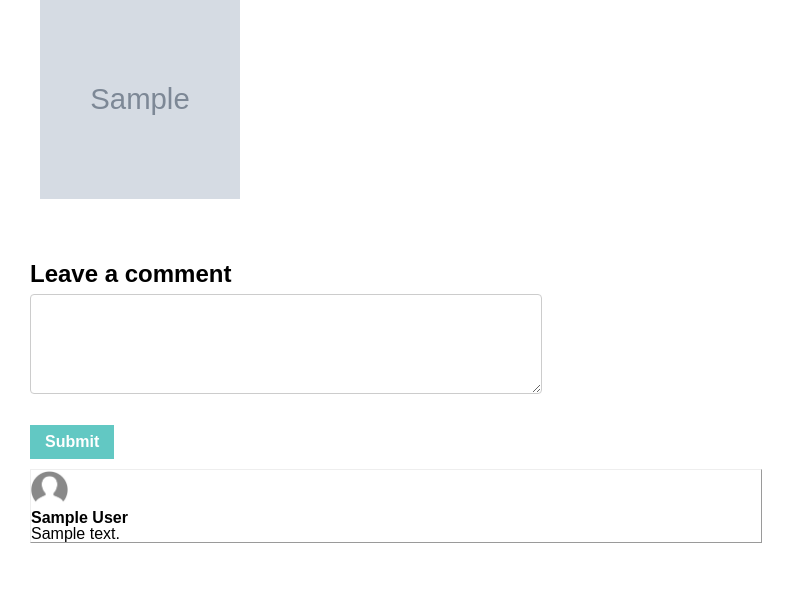
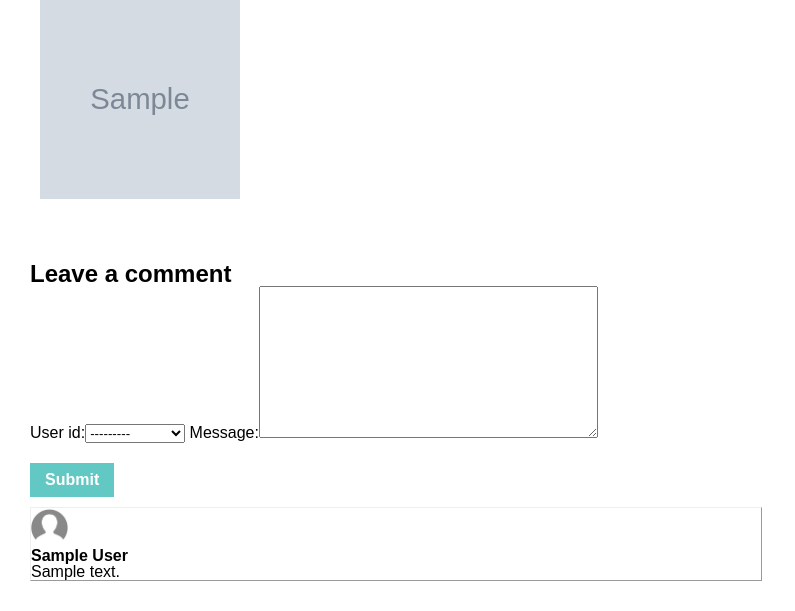
Before and after one commit to nishant184/django, a Django app: page /user_profile/1 in a window 1280 px wide. Shown: the part 315-926 px from the top of the page, without its empty margins (0-795 px from the left). Before the commit the page ends 858 px from the top, so only its background shows below. Run offline with Django 3.2, Linux system fonts and the light colour scheme; tables that the repository leaves empty hold one stand-in row (values such as "Sample post"); grey boxes marked "Sample" are stand-in pictures.

Commit message:
ADD - Working comment form

```diff
--- a/photohireapp/forms.py
+++ b/photohireapp/forms.py
@@ -43,3 +43,8 @@
                 code='password_mismatch',
             )
             return password2
+
+class CommentForm(forms.ModelForm):
+    class Meta:
+        model = Comment
+        fields = ('user_id', 'message')
--- a/photohireapp/models.py
+++ b/photohireapp/models.py
@@ -77,6 +77,5 @@
     youtube_channel = models.CharField(max_length=200, blank=True)
 
 class Comment(models.Model):
-    #id
     message = models.TextField('Message')
     user_id=models.ForeignKey(Profile,on_delete=models.CASCADE)
--- a/photohireapp/templates/photohireapp/profile.html
+++ b/photohireapp/templates/photohireapp/profile.html
@@ -47,19 +47,21 @@
             <div>
                 <h2>Leave a comment</h2>
             </div>
-            <form method="POST" action="{% url 'user_profile' user_data.id %}" >
-            {% csrf_token %}
-            <textarea class="com1" name="message"></textarea><br>
-            <button class="btncom">Submit</button>
+            <form method="POST" action="#" >
+                {% csrf_token %}
+                {% comment %} <textarea class="com1" name="message"></textarea><br>
+                <button class="btncom">Submit</button>   {% endcomment %}
+                {{ comment_form }} </br>
+                <button type="Submit" class="btncom">Submit</button>
             </form>
         </div>
             {% for com1 in comment %}
                 <div class="comments">
-                <img src="{% static 'photohireapp/images/user-placeholder.jpg' %}" style="width:5% ;height: 5% ;">
-                <h4>{{com1.user_id}}</h4>
-                {{com1.message}}
+                    <img src="{% static 'photohireapp/images/user-placeholder.jpg' %}" style="width:5% ;height: 5% ;">
+                    <h4>{{com1.user_id}}</h4>
+                    {{com1.message}}
                 </div>
             {% endfor %}
-    </div>
+        </div>
 </div>
 {% endblock %}
--- a/photohireapp/views.py
+++ b/photohireapp/views.py
@@ -1,6 +1,7 @@
-from django.http import HttpResponse
+from django.http import HttpResponse,HttpResponseRedirect
 from django.shortcuts import render, redirect,reverse
 from .forms import *
+from .models import *
 from django.views.decorators.csrf import csrf_exempt
 from django.contrib.auth import authenticate,login
 from django.contrib.auth.models import User
@@ -170,16 +171,24 @@
     )
 
 def user_profile(request, user_id):
-    if request.POST:
-        message=request.POST('message')
-        user_id=request.POST('user_id')
-        query=Comment(message=message)
-        query.user_id=user_id
-        query.save()
+    # if request.POST:
+    #     message=request.POST['message']
+    #     user_id=request.POST['user_id']
+    #     query=Comment(message=message)
+    #     query.user_id=user_id
+    #     query.save()
 
+    comment_form = CommentForm()
 
+    if request.method == 'POST':
+        comment_form_with_data = CommentForm(request.POST)
+        print(comment_form_with_data)
+        comment_form_with_data.save()
+
+    print("This works")
+    print(user_id)
     user_data = Profile.objects.get(id=user_id)
-    comment = Comment.objects.all().filter(id=user_id)
+    comment = Comment.objects.filter(user_id=user_id)
 
 
     # Any number between 5 and 15
@@ -187,4 +196,10 @@
 
     # randomly pick 'n_recommended' images from the database
     recommended_images = Images.objects.order_by('?')[:n_recommended]
-    return render(request, 'photohireapp/profile.html', {'user_data':user_data, 'recommended_images':recommended_images, 'n_recommended':n_recommended,'comment':comment})
+    return render(request, 'photohireapp/profile.html', {
+        'user_data':user_data,
+        'recommended_images':recommended_images,
+        'n_recommended':n_recommended,
+        'comment': comment,
+        'comment_form': comment_form
+        })
```
